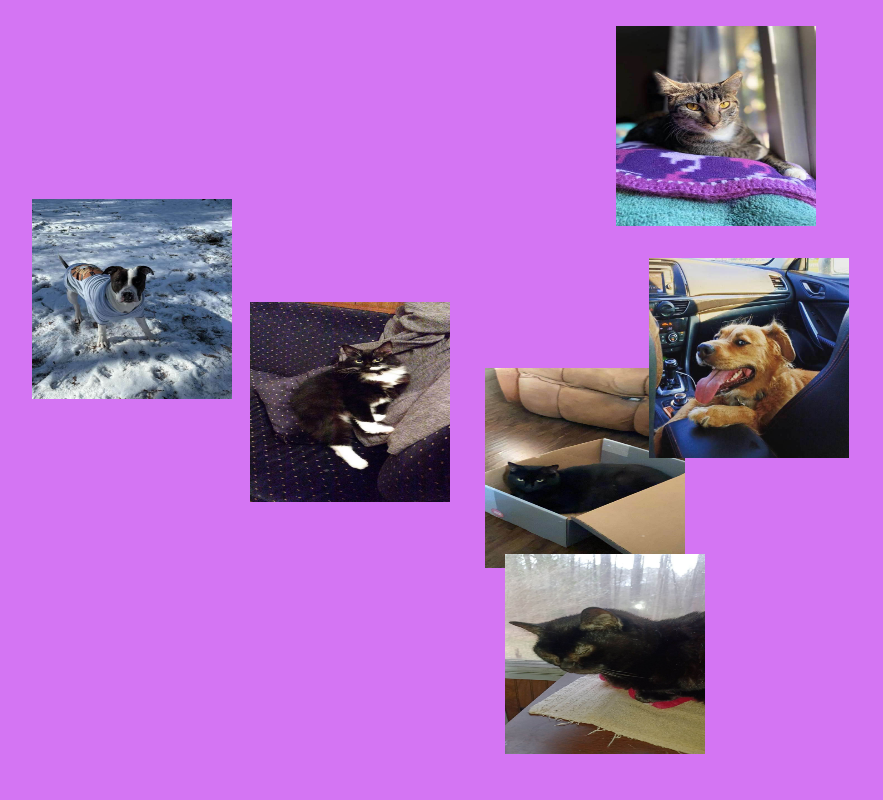
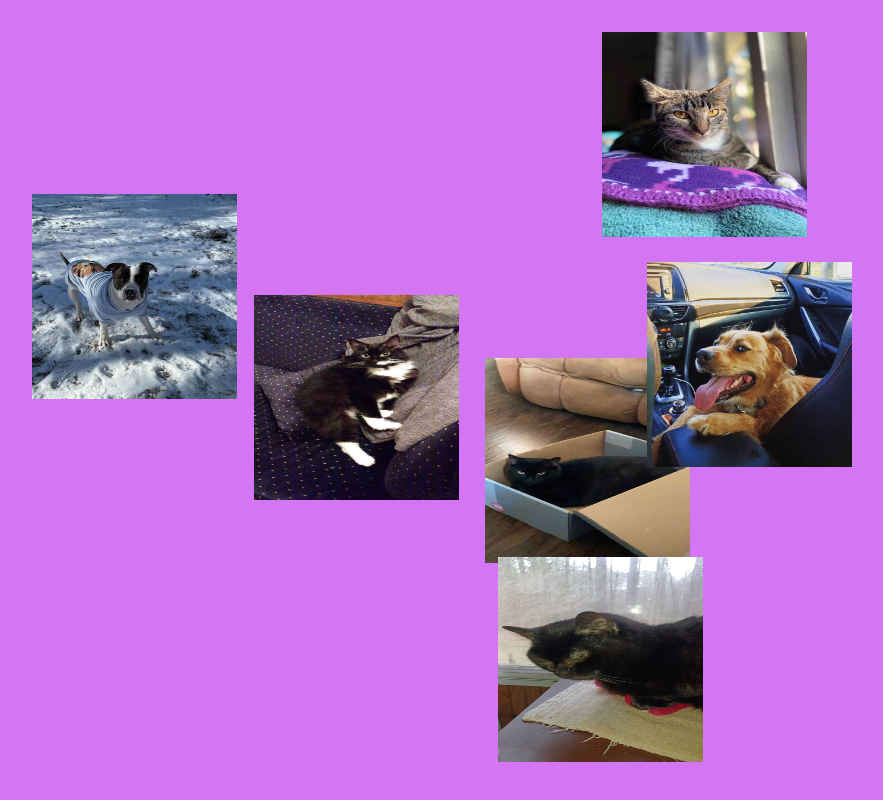
Before and after one commit to AlexBUNCG/KatelynWebsite, a website: page game.html in a window 1280 px wide. Shown: the whole page, without its empty margins (347-1230 px from the left). Drawn offline with Linux system fonts and the light colour scheme.

Commit message:
Commit` Video

```diff
--- a/game.html
+++ b/game.html
@@ -16,16 +16,16 @@
     }
     .clickable-area {
       position: absolute;
-      width: 250px; /* Increase the clickable area */
-      height: 250px; /* Increase the clickable area */
+      width: 20vw; /* Use viewport width for responsiveness */
+      height: 20vw; /* Use viewport width for responsiveness */
       cursor: pointer;
     }
     .game-image {
-      width: 200px;
-      height: 200px;
+      width: 80%; /* Adjust size relative to clickable area */
+      height: 80%; /* Adjust size relative to clickable area */
       position: absolute;
-      top: 25px; /* Center the image within the clickable area */
-      left: 25px; /* Center the image within the clickable area */
+      top: 10%; /* Center the image within the clickable area */
+      left: 10%; /* Center the image within the clickable area */
     }
   </style>
 </head>
@@ -51,20 +51,18 @@
       clickable.style.top = `${Math.random() * (window.innerHeight - clickable.offsetHeight)}px`;
       clickable.style.left = `${Math.random() * (window.innerWidth - clickable.offsetWidth)}px`;
 
-      clickable.addEventListener('click', () => {
+      const handleClick = () => {
         clickable.style.display = 'none';
         score++;
-        speedMultiplier += 0.5; // Increase speed multiplier
+        speedMultiplier += 0.5;
         if (score === clickables.length) {
           alert('GOOD JOB BABY! YOU GOT THEM ALL! Now time for your "prize"! <3');
           setTimeout(() => {
             window.location.href = 'video.html';
-          }, 100); // Delay redirection slightly
-
-          // Show clickable image after 3 seconds if redirection fails
+          }, 100);
           setTimeout(() => {
             const fallbackImage = document.createElement('img');
-            fallbackImage.src = 'Assets/fallback.jpg'; // Replace with your image path
+            fallbackImage.src = 'Assets/fallback.jpg';
             fallbackImage.style.width = '200px';
             fallbackImage.style.height = '200px';
             fallbackImage.style.cursor = 'pointer';
@@ -74,7 +72,10 @@
             document.body.appendChild(fallbackImage);
           }, 3000);
         }
-      });
+      };
+
+      clickable.addEventListener('click', handleClick);
+      clickable.addEventListener('touchstart', handleClick); // Add touch event listener
 
       moveImage(clickable);
     });
```
